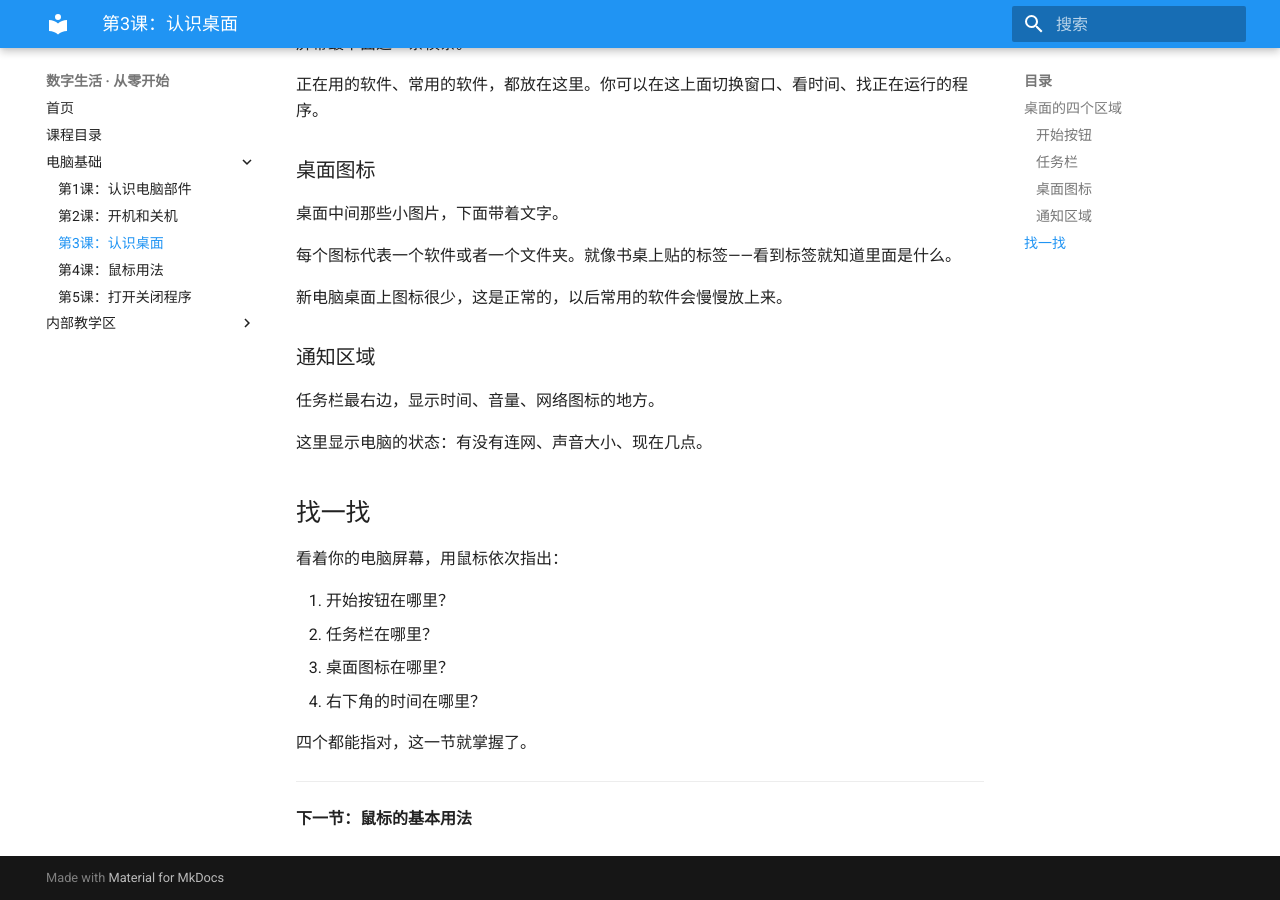
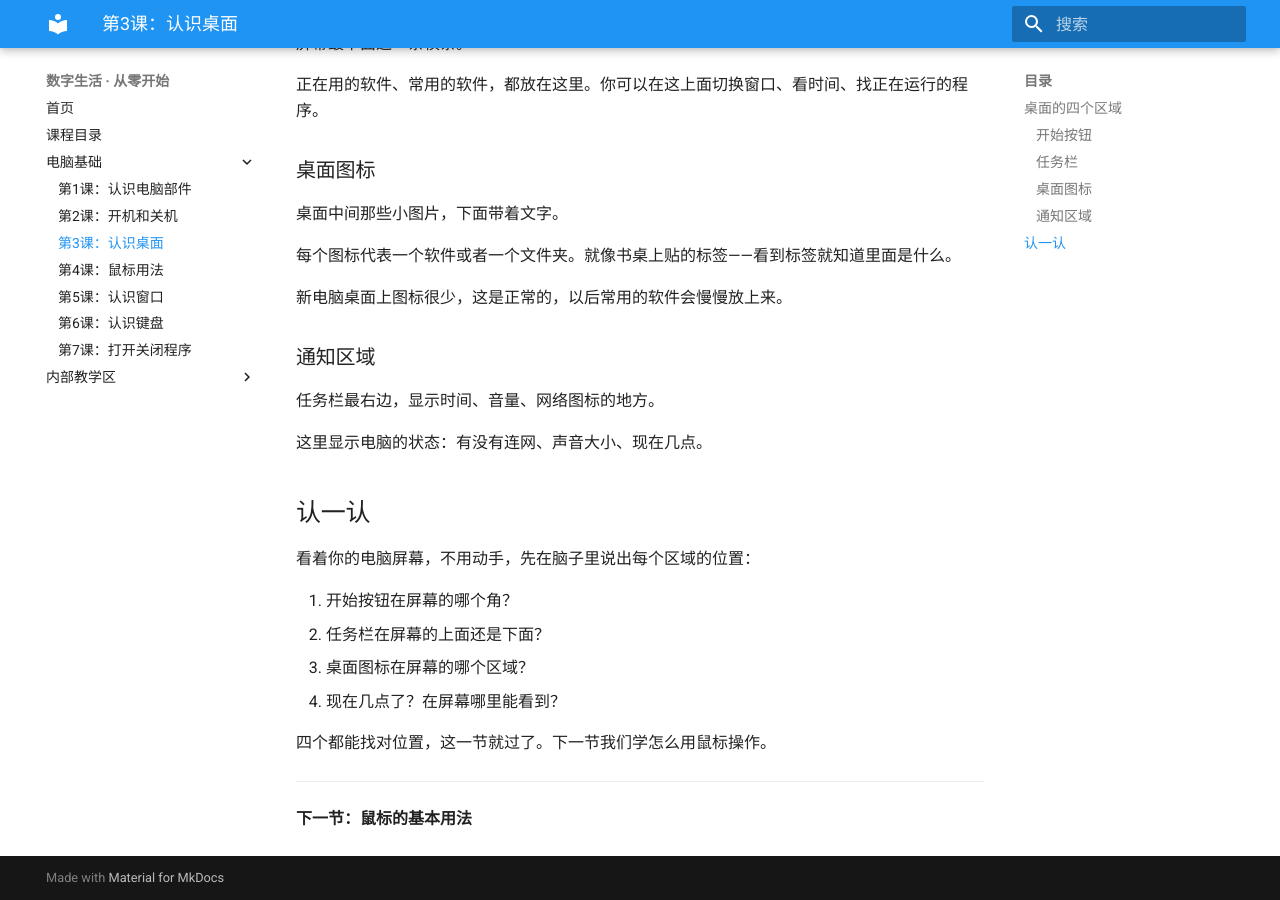
Before and after one commit to FUWhy/digital-life, an MkDocs documentation site: the page built from docs/public/01-电脑基础/03-认识桌面.md, in a window 1280 px wide and 900 px high, scrolled down 952 px. Built offline with MkDocs 1.6.1 and Material for MkDocs 9.7.7, drawn with Linux system fonts in a browser that asks for light colours.

Commit message:
课程顺序修正：新增认识窗口、认识键盘两课，调整学习依赖顺序

```diff
--- a/docs/public/01-电脑基础/03-认识桌面.md
+++ b/docs/public/01-电脑基础/03-认识桌面.md
@@ -34,16 +34,16 @@
 
 这里显示电脑的状态：有没有连网、声音大小、现在几点。
 
-## 找一找
+## 认一认
 
-看着你的电脑屏幕，用鼠标依次指出：
+看着你的电脑屏幕，不用动手，先在脑子里说出每个区域的位置：
 
-1. 开始按钮在哪里？
-2. 任务栏在哪里？
-3. 桌面图标在哪里？
-4. 右下角的时间在哪里？
+1. 开始按钮在屏幕的哪个角？
+2. 任务栏在屏幕的上面还是下面？
+3. 桌面图标在屏幕的哪个区域？
+4. 现在几点了？在屏幕哪里能看到？
 
-四个都能指对，这一节就掌握了。
+四个都能找对位置，这一节就过了。下一节我们学怎么用鼠标操作。
 
 ---
 
--- a/mkdocs.yml
+++ b/mkdocs.yml
@@ -26,7 +26,9 @@ nav:
       - 第2课：开机和关机: public/01-电脑基础/02-开机和关机.md
       - 第3课：认识桌面: public/01-电脑基础/03-认识桌面.md
       - 第4课：鼠标用法: public/01-电脑基础/04-鼠标用法.md
-      - 第5课：打开关闭程序: public/01-电脑基础/05-打开关闭程序.md
+      - 第5课：认识窗口: public/01-电脑基础/05-认识窗口.md
+      - 第6课：认识键盘: public/01-电脑基础/06-认识键盘.md
+      - 第7课：打开关闭程序: public/01-电脑基础/07-打开关闭程序.md
   - 内部教学区:
       - private/index.md
 
```
Also changed, not shown: docs/public/01-电脑基础/05-认识窗口.md (added, +37 -0 lines), docs/public/01-电脑基础/06-认识键盘.md (added, +58 -0 lines), docs/public/01-电脑基础/07-打开关闭程序.md (renamed from docs/public/01-电脑基础/05-打开关闭程序.md, +6 -16 lines), docs/public/index.md (+3 -1 lines), docs/assets/images/keyboard-layout.png (added), docs/assets/images/window-operation.png (added), feedback1.png (added), feedback2.png (added).
